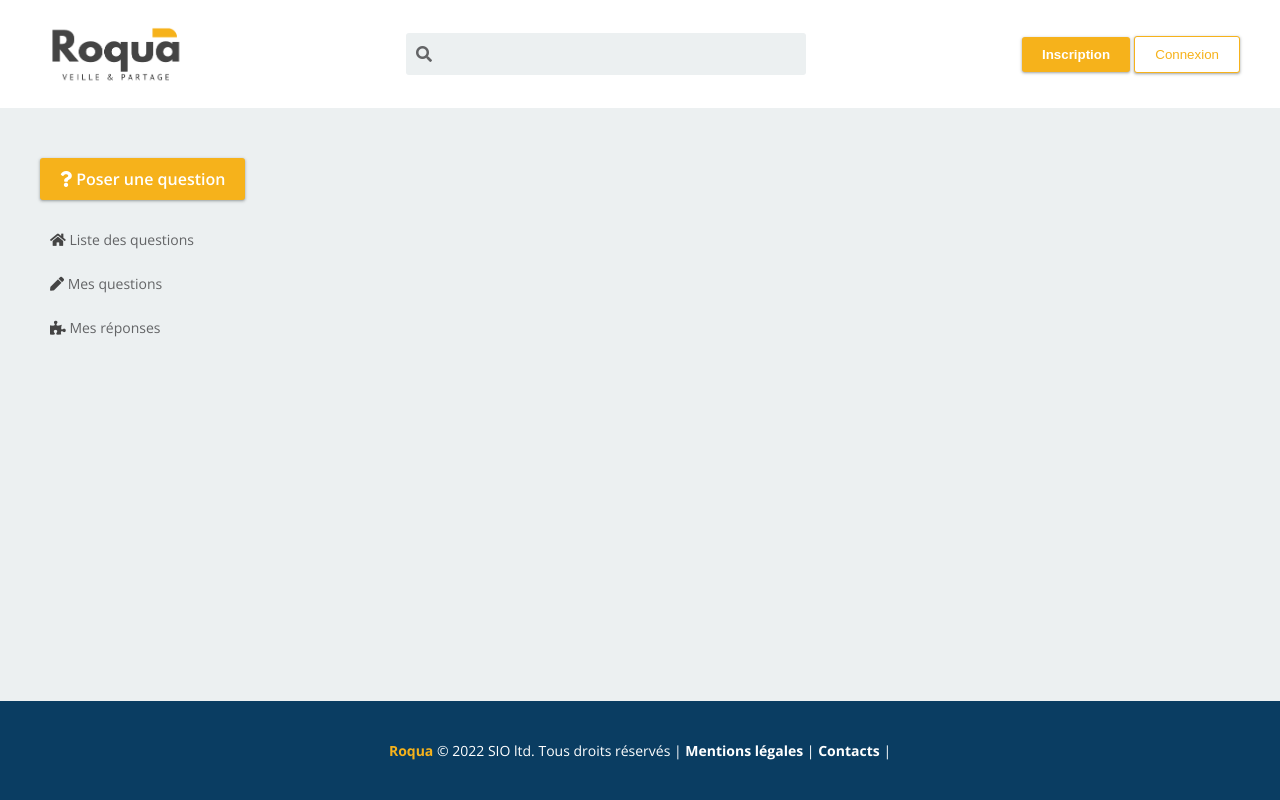
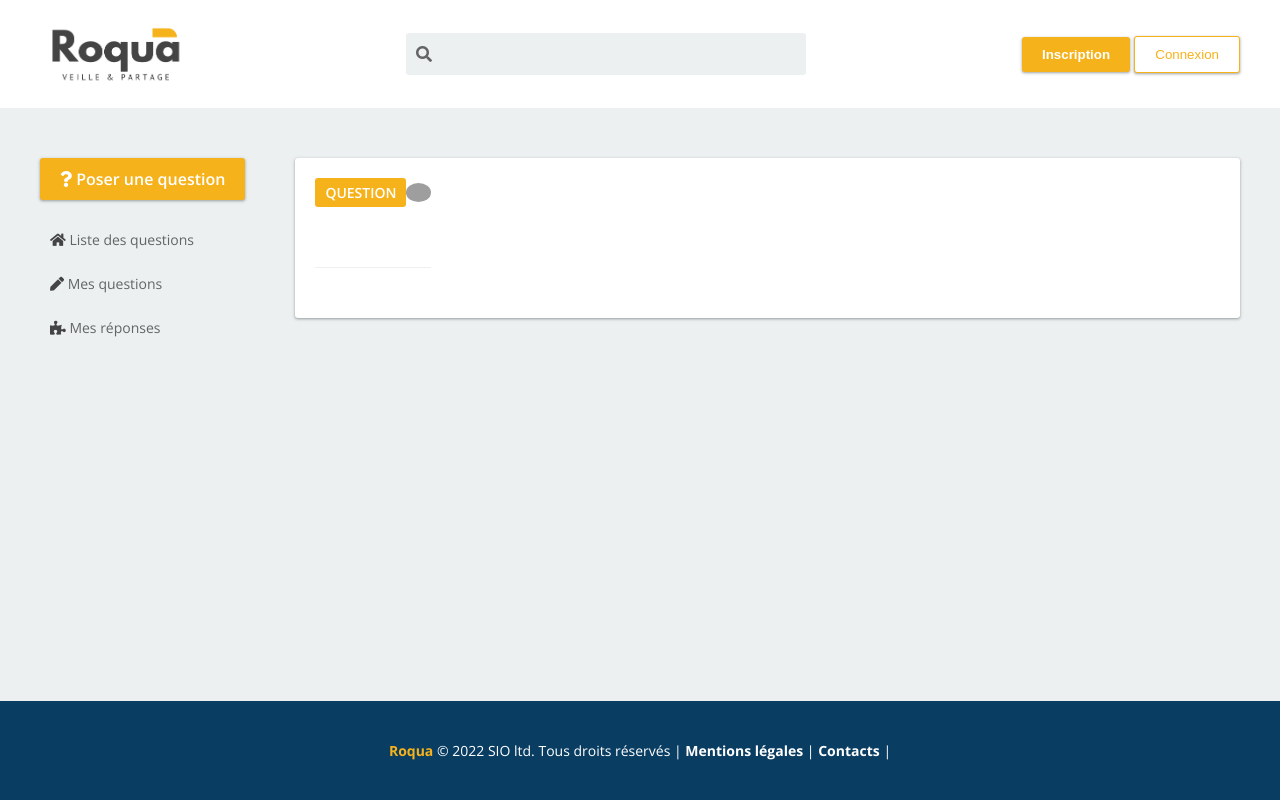
Before and after one commit to trentindev/roqua2, a Symfony app: template templates/question/show.html.twig in a window 1280 px wide. Run offline with Twig, Linux system fonts and the light colour scheme; the template is opened without the code that fills it, so the values that code supplies are empty; some libraries are stand-ins or nearby versions; grey boxes are pictures that could not be loaded.

Commit message:
Template question show modification

```diff
--- /dev/null
+++ b/public/css/question_show.css
@@ -0,0 +1,13 @@
+.question-tag {
+  background-color: var(--primary);
+  color: var(--color-primary);
+  font-size: var(--font-size-small);
+  font-weight: var(--font-weight-semi-bold);
+  border-radius: var(--border-radius);
+  padding: 5px 10px;
+}
+
+.question-text {
+  line-height: var(--line-height-hight);
+  white-space: pre-wrap;
+}
--- a/public/css/style.css
+++ b/public/css/style.css
@@ -25,6 +25,7 @@
   --font-weight-regular: 400;
   --font-weight-semi-bold: 600;
   --font-weight-bold: 700;
+  --line-height-hight: 30px;
 }
 
 * {
@@ -126,7 +127,13 @@ small {
   margin-bottom: 20px;
 }
 
+.mr-auto {
+  margin-right: auto;
+}
 
+.ml-auto {
+  margin-left: auto;
+}
 
 
 /* padding */
@@ -156,6 +163,12 @@ small {
 .pb-20 {
   padding-bottom:20px;
 }
+
+.pb-30 {
+  padding-bottom: 30px;
+}
+
+
 /* block*/
 .block {
   padding:20px;
@@ -323,6 +336,11 @@ header {
 .header-logo img {
   max-width: 150px;
 }
+/* Separator */
+.separator {
+  border-bottom: 1px solid var(--gray-light);
+  margin: 30px 0px;
+}
 
 /* footer */
 
--- a/templates/base.html.twig
+++ b/templates/base.html.twig
@@ -6,20 +6,20 @@
     {% block title %}Roqua
     {% endblock %}
   </title>
-
   <script defer src="{{ asset('js/index.js') }}"></script>
+  {% block styleSheets %}
     <link rel="stylesheet" href="{{ asset('css/style.css') }}">
     <link rel="stylesheet" href="https://cdnjs.cloudflare.com/ajax/libs/font-awesome/5.15.3/css/all.min.css" integrity="sha512-iBBXm8fW90+nuLcSKlbmrPcLa0OT92xO1BIsZ+ywDWZCvqsWgccV3gFoRBv0z+8dLJgyAHIhR35VZc2oM/gI1w==" crossorigin="anonymous" referrerpolicy="no-referrer"/>
     <link rel="preconnect" href="https://fonts.googleapis.com">
     <link rel="preconnect" href="https://fonts.gstatic.com" crossorigin>
     <link href="https://fonts.googleapis.com/css2?family=Open+Sans:wght@400;600;700&display=swap" rel="stylesheet">
-
+  {% endblock %}
   </head>
   <body class="d-flex flex-column">
-		{{ include("partials/_header.html.twig") }}
+  {{ include('partials/_header.html.twig') }}
   <div class="app-content flex-fill d-flex flex-row-nowrap justify-content-center">
     <div class="content d-flex flex-row-nowrap flex-fill py-50">
-				{{ include("partials/_sidebar.html.twig") }}
+    {{ include('partials/_sidebar.html.twig') }}
     <div class="flex-fill">
       {% block body %}Contenu
       {% endblock %}
@@ -31,7 +31,6 @@
     <div class="flash flash-{{ cat }}">{{ message }}</div>
     {% endfor %}
   {% endfor %}
-
-		{{ include("partials/_footer.html.twig") }}
+  {{ include('partials/_footer.html.twig') }}
   </body>
 </html>
--- a/templates/question/show.html.twig
+++ b/templates/question/show.html.twig
@@ -1,13 +1,25 @@
 {% extends "base.html.twig" %}
 
-
-{% block title %}
-	{{ question.title }}
+{% block styleSheets %}
+  {{ parent() }}
+  <link rel="stylesheet" href="{{ asset('css/question_show.css') }}">
 {% endblock %}
 
+{% block title %}{{ question.title }}{% endblock %}
+
 {% block body %}
-
-	<h1>{{ question.title }}</h1>
-	<p>{{ question.content }}</p>
+<div class="block">
+  <div class="d-flex flex-row-nowrap">
+    <div class="d-flex flex-column">
+      <div class="d-flex flex-row-nowrap align-items-center pb-30">
+        <h3 class="mr-10">{{ question.title }}</h3>
+        <div class="question-tag">QUESTION</div>
+        <img class="avatar ml-auto" src="https://randomuser.me/api/portraits/men/52.jpg">
+      </div>
+      <p class="question-text">{{ question.content }}</p>
+      <div class="separator"></div>
+    </div>
+  </div>
+</div>
 
 {% endblock %}
```
Also changed, not shown: src/Controller/QuestionController.php (+1 -14 lines). Lines whose indentation alone changed are shown as unchanged.
